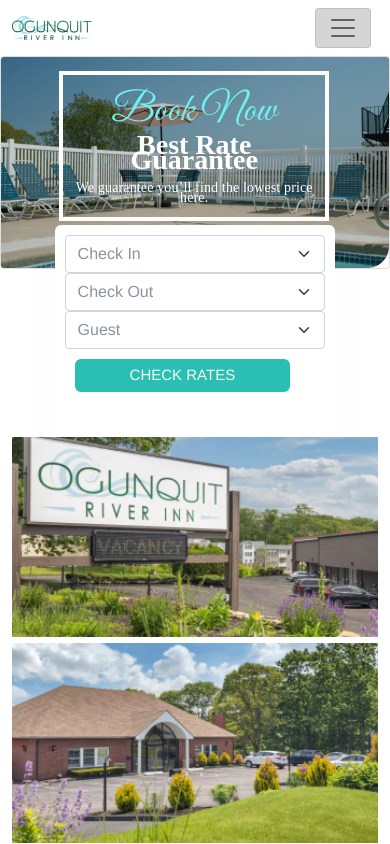
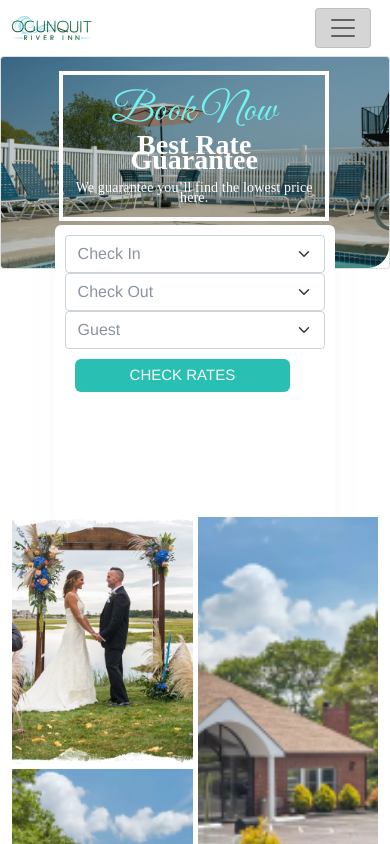
Before and after one commit to nayemk1999/travel-agency, a React (Create React App) app: page / in a window 390 px wide. Shown: the top 844 px of the page. Built offline with nearby package versions, Linux system fonts and the light colour scheme.

Commit message:
about section added

```diff
--- a/src/components/Home/AboutUs/AboutUs.css
+++ b/src/components/Home/AboutUs/AboutUs.css
@@ -12,39 +12,48 @@
 
 @media screen and (max-width: 550px) {
     .about-container{
-        margin-top: 120px !important;
-        grid-template-columns: 1fr;
-        grid-template-rows: repeat(6, 200px);
+        margin-top: 200px !important;
+        display: grid;
+        grid-template-columns: repeat(2, 1fr);
+        grid-template-rows: repeat(5, 1fr) !important;
         grid-template-areas:
-            "card-1"
-            "card-2"
-            "card-3"
-            "card-4"
-            "card-5"
-            "card-6"
-            "card-7"
-        ;
+            "card-7 card-2"
+            "card-1 card-2"
+            "card-1 card-4"
+            "card-5 card-5"
+         !important;
+        gap: 5px;
+    }
+    .card-3, .card-6{
+        display: none !important
     }
 }
 .card-1{
+    overflow: hidden;
     grid-area: card-1;
 }
 .card-2{
+    overflow: hidden;
     grid-area: card-2;
 }
 .card-3{
+    overflow: hidden;
     grid-area: card-3;
 }
 .card-4{
+    overflow: hidden;
     grid-area: card-4;
 }
 .card-5{
+    overflow: hidden;
     grid-area: card-5;
 }
 .card-6{
+    overflow: hidden;
     grid-area: card-6;
 }
 .card-7{
+    overflow: hidden;
     grid-area: card-7;
 }
 .card-area{
--- a/src/components/Home/AboutUs/AboutUs.js
+++ b/src/components/Home/AboutUs/AboutUs.js
@@ -32,7 +32,7 @@
                     <h5>Located one mile north of Ogunquit Village, famous for local shopping & dining!</h5>
                     <p>Ogunquit River Inn overlooks the Ogunquit River and the Atlantic Ocean. The Rachel Carson Wildlife Refuge borders the property and attracts ducks, seabirds, deer and other wildlife</p>
                 </div>
-                <div className={`card-area card-7`}>
+                <div className="card-area card-7">
                     <img src={Shape5} />
                 </div>
             </div>
--- a/src/components/Home/Explore/Explore.js
+++ b/src/components/Home/Explore/Explore.js
@@ -6,7 +6,7 @@
 
 export default function Explore() {
     return (
-        <div className='mt-5'>
+        <div className='mt-2'>
             <div className='explore-content'>
                 <div className='d-flex'>
                     <img style={{ width: '50%', height: '600px' }} src={Explore1} />
--- a/src/components/Home/Explore/ExplorePlace.js
+++ b/src/components/Home/Explore/ExplorePlace.js
@@ -5,7 +5,7 @@
 import explorePlace2 from '../../img/explorePlace2.png'
 export default function ExplorePlace() {
     return (
-        <Container className='mt-5 mb-5 pb-5'>
+        <Container className='mt-5 mb-5'>
             <Row>
                 <Col className='explorePlace-img'>
                     <Image className='rectangle-img1' src={explorePlace} />
```
